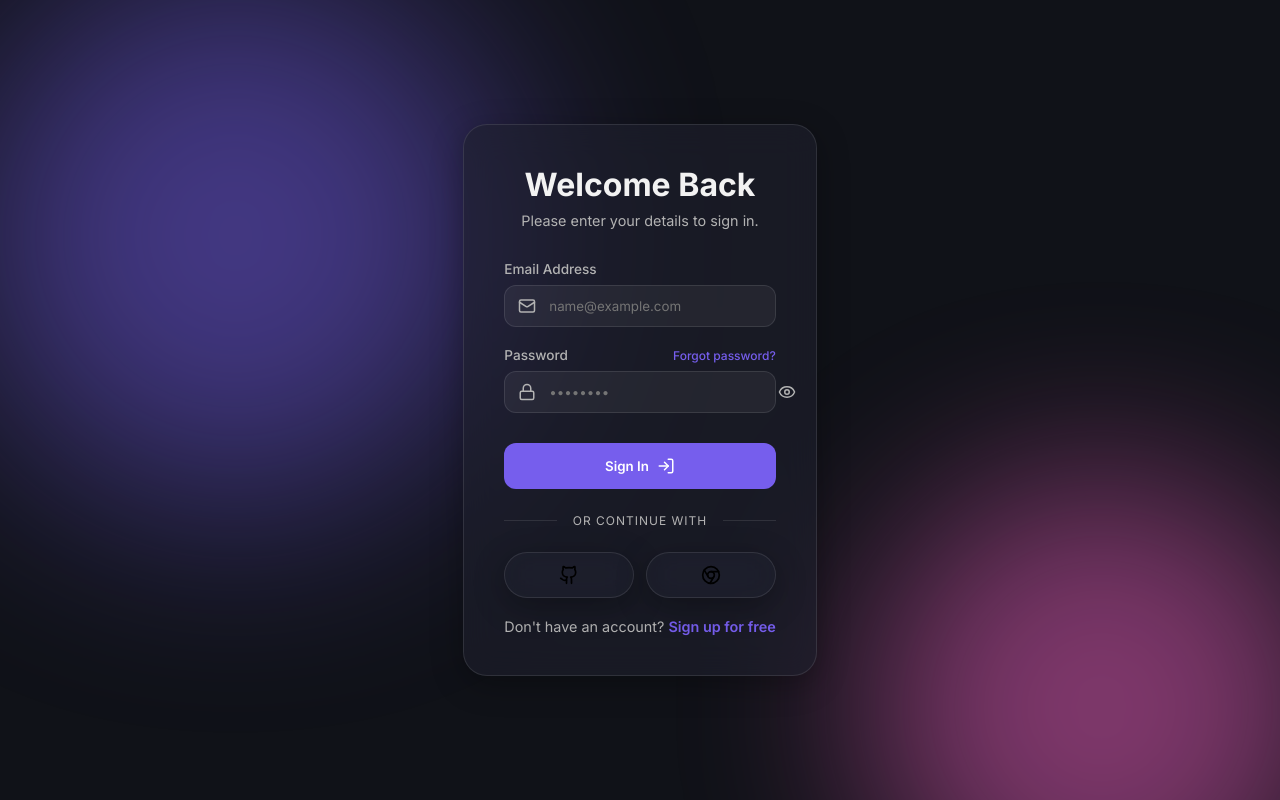
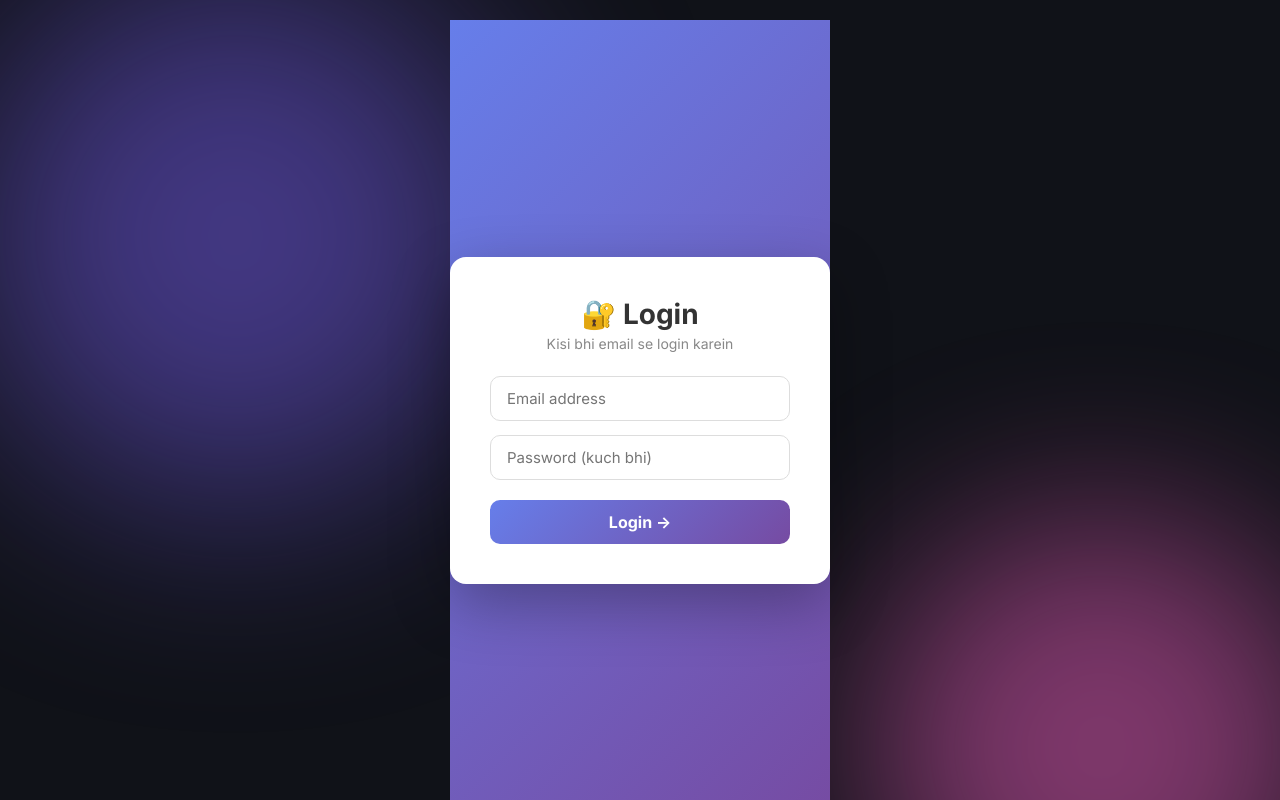
Before and after one commit to dheeraj0808/LoginRegister, a React (Vite) app in the folder frontend/: page /login in a window 1280 px wide. Shown: the top 800 px of the page. Built offline with nearby package versions, Linux system fonts and the light colour scheme.

Commit message:
login componenet changes for ui in dashboard

```diff
--- a/frontend/src/components/Login.jsx
+++ b/frontend/src/components/Login.jsx
@@ -1,132 +1,107 @@
-import React, { useState } from 'react';
-import { Mail, Lock, LogIn, Github, Chrome, Eye, EyeOff } from 'lucide-react';
-import { useNavigate } from 'react-router-dom';
+import React, { useState } from "react";
+import { useNavigate } from "react-router-dom";
 
-const Login = ({ onSwitch }) => {
-  const [showPassword, setShowPassword] = useState(false);
-  const [formData, setFormData] = useState({ email: '', password: '' });
+const Login = () => {
+  const [email, setEmail] = useState("");
+  const [password, setPassword] = useState("");
+  const [error, setError] = useState("");
   const [loading, setLoading] = useState(false);
-  const [message, setMessage] = useState({ text: '', type: '' });
   const navigate = useNavigate();
 
-  const handleChange = (e) => {
-    setFormData({ ...formData, [e.target.id]: e.target.value });
-  };
-
-  const handleSubmit = async (e) => {
+  const handleLogin = async (e) => {
     e.preventDefault();
-    setMessage({ text: '', type: '' });
+    setError("");
     setLoading(true);
-
     try {
-      const res = await fetch('http://localhost:5000/api/auth/login', {
-        method: 'POST',
-        headers: { 'Content-Type': 'application/json' },
-        body: JSON.stringify(formData)
+      const res = await fetch("http://localhost:5000/api/login", {
+        method: "POST",
+        headers: { "Content-Type": "application/json" },
+        body: JSON.stringify({ email, password }),
       });
-
       const data = await res.json();
-
-      if (data.success) {
-        setMessage({ text: `${data.message} Welcome, ${data.user.name}!`, type: 'success' });
-
-        // Wait 1.5 seconds then redirect to dashboard, passing the user's name
-        setTimeout(() => {
-          navigate('/dashboard', { state: { userName: data.user.name } });
-        }, 1500);
-
-      } else {
-        setMessage({ text: data.message, type: 'error' });
-      }
-    } catch (error) {
-      setMessage({ text: 'Server se connect nahi ho paya!', type: 'error' });
+      if (!res.ok) throw new Error(data.message);
+      localStorage.setItem("token", data.token);
+      localStorage.setItem("user", JSON.stringify(data.user));
+      navigate("/dashboard");
+    } catch (err) {
+      setError(err.message || "Login failed");
     } finally {
       setLoading(false);
     }
   };
 
   return (
-    <div className="glass login-card" style={{ padding: '40px', width: '100%', maxWidth: '400px' }}>
-      <div style={{ textAlign: 'center', marginBottom: '32px' }}>
-        <h1 style={{ fontSize: '2rem', fontWeight: '700', marginBottom: '8px' }}>Welcome Back</h1>
-        <p style={{ color: 'var(--text-dim)', fontSize: '0.9rem' }}>Please enter your details to sign in.</p>
+    <div style={styles.container}>
+      <div style={styles.card}>
+        <h2 style={styles.title}>🔐 Login</h2>
+        <p style={styles.subtitle}>Kisi bhi email se login karein</p>
+        {error && <p style={styles.error}>{error}</p>}
+        <form onSubmit={handleLogin} style={styles.form}>
+          <input
+            type="email"
+            placeholder="Email address"
+            value={email}
+            onChange={(e) => setEmail(e.target.value)}
+            required
+            style={styles.input}
+          />
+          <input
+            type="password"
+            placeholder="Password (kuch bhi)"
+            value={password}
+            onChange={(e) => setPassword(e.target.value)}
+            required
+            style={styles.input}
+          />
+          <button type="submit" disabled={loading} style={styles.button}>
+            {loading ? "Logging in..." : "Login →"}
+          </button>
+        </form>
       </div>
-
-      {message.text && (
-        <div style={{
-          padding: '10px 16px',
-          borderRadius: '8px',
-          marginBottom: '16px',
-          fontSize: '0.85rem',
-          fontWeight: 500,
-          background: message.type === 'success' ? 'rgba(34,197,94,0.15)' : 'rgba(239,68,68,0.15)',
-          color: message.type === 'success' ? '#22c55e' : '#ef4444',
-          border: `1px solid ${message.type === 'success' ? 'rgba(34,197,94,0.3)' : 'rgba(239,68,68,0.3)'}`
-        }}>
-          {message.text}
-        </div>
-      )}
-
-      <form onSubmit={handleSubmit}>
-        <div className="input-group">
-          <label htmlFor="email">Email Address</label>
-          <div className="input-wrapper">
-            <input type="email" id="email" placeholder="name@example.com" required value={formData.email} onChange={handleChange} />
-            <Mail size={18} />
-          </div>
-        </div>
-
-        <div className="input-group">
-          <div style={{ display: 'flex', justifyContent: 'space-between', alignItems: 'center', marginBottom: '8px' }}>
-            <label htmlFor="password" style={{ marginBottom: 0 }}>Password</label>
-            <span style={{ fontSize: '0.75rem', color: 'var(--primary)', cursor: 'pointer', fontWeight: 500 }}>Forgot password?</span>
-          </div>
-          <div className="input-wrapper">
-            <input type={showPassword ? "text" : "password"} id="password" placeholder="••••••••" required value={formData.password} onChange={handleChange} />
-            <Lock size={18} />
-            <div
-              onClick={() => setShowPassword(!showPassword)}
-              style={{
-                position: 'absolute',
-                right: '12px',
-                cursor: 'pointer',
-                color: 'var(--text-dim)',
-                display: 'flex',
-                alignItems: 'center'
-              }}
-            >
-              {showPassword ? <EyeOff size={18} /> : <Eye size={18} />}
-            </div>
-          </div>
-        </div>
-
-        <button type="submit" className="btn-primary" disabled={loading}>
-          <span style={{ display: 'flex', alignItems: 'center', justifyContent: 'center', gap: '8px' }}>
-            {loading ? 'Signing In...' : 'Sign In'} <LogIn size={18} />
-          </span>
-        </button>
-      </form>
-
-      <div style={{ margin: '24px 0', display: 'flex', alignItems: 'center', gap: '16px' }}>
-        <div style={{ flex: 1, height: '1px', background: 'var(--border-white)' }}></div>
-        <span style={{ fontSize: '0.75rem', color: 'var(--text-dim)', textTransform: 'uppercase', letterSpacing: '1px' }}>Or continue with</span>
-        <div style={{ flex: 1, height: '1px', background: 'var(--border-white)' }}></div>
-      </div>
-
-      <div style={{ display: 'flex', gap: '12px' }}>
-        <button className="glass" style={{ flex: 1, padding: '12px', display: 'flex', justifyContent: 'center', gap: '8px', cursor: 'pointer', transition: 'var(--transition)' }}>
-          <Github size={20} />
-        </button>
-        <button className="glass" style={{ flex: 1, padding: '12px', display: 'flex', justifyContent: 'center', gap: '8px', cursor: 'pointer', transition: 'var(--transition)' }}>
-          <Chrome size={20} />
-        </button>
-      </div>
-
-      <p className="link-text">
-        Don't have an account? <span onClick={onSwitch}>Sign up for free</span>
-      </p>
     </div>
   );
 };
 
+const styles = {
+  container: {
+    minHeight: "100vh",
+    display: "flex",
+    alignItems: "center",
+    justifyContent: "center",
+    background: "linear-gradient(135deg, #667eea 0%, #764ba2 100%)",
+    fontFamily: "'Segoe UI', sans-serif",
+  },
+  card: {
+    background: "#fff",
+    borderRadius: "16px",
+    padding: "40px",
+    width: "380px",
+    boxShadow: "0 20px 60px rgba(0,0,0,0.3)",
+    textAlign: "center",
+  },
+  title: { margin: "0 0 4px", fontSize: "28px", color: "#333" },
+  subtitle: { margin: "0 0 24px", color: "#888", fontSize: "14px" },
+  error: { color: "#e74c3c", background: "#fde8e8", padding: "8px", borderRadius: "8px", fontSize: "13px" },
+  form: { display: "flex", flexDirection: "column", gap: "14px" },
+  input: {
+    padding: "12px 16px",
+    borderRadius: "10px",
+    border: "1px solid #ddd",
+    fontSize: "15px",
+    outline: "none",
+    transition: "border 0.2s",
+  },
+  button: {
+    padding: "12px",
+    borderRadius: "10px",
+    border: "none",
+    background: "linear-gradient(135deg, #667eea, #764ba2)",
+    color: "#fff",
+    fontSize: "16px",
+    fontWeight: "bold",
+    cursor: "pointer",
+    marginTop: "6px",
+  },
+};
+
 export default Login;
```
